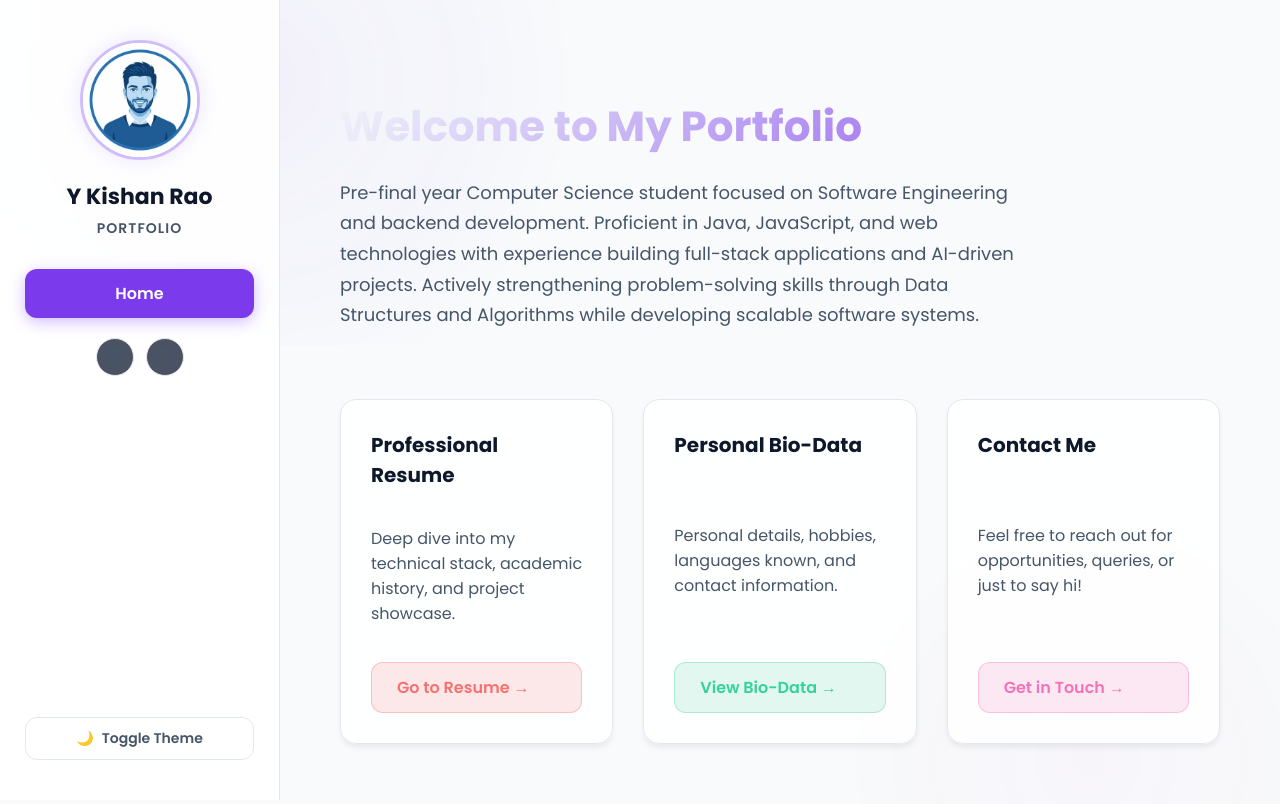
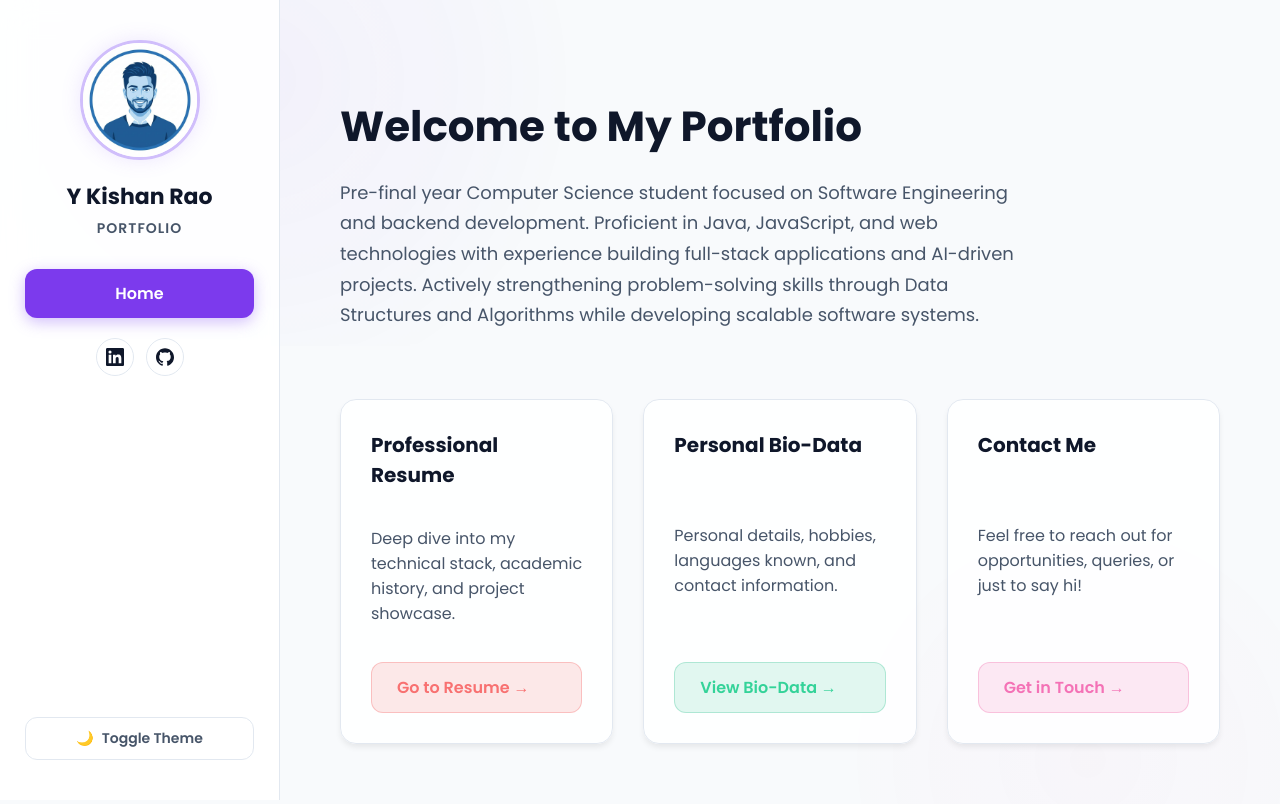
Before and after one commit to Kishan-rao/my-portfolio, a website: page index.html in a window 1280 px wide. Drawn offline with Linux system fonts and the light colour scheme.

Commit message:
Refining side bar

```diff
--- a/index.html
+++ b/index.html
@@ -262,8 +262,8 @@
             width: 38px;
             height: 38px;
             border-radius: 50%;
-            background: rgba(30, 41, 59, 0.8);
-            color: var(--text-muted);
+            background: var(--bg-surface);
+            color: var(--text-main);
             transition: var(--transition);
             border: 1px solid var(--border);
         }
@@ -390,10 +390,6 @@
             font-size: 42px;
             margin-bottom: 20px;
             color: var(--text-main);
-            background: linear-gradient(135deg, #f1f5f9, var(--primary));
-            -webkit-background-clip: text;
-            -webkit-text-fill-color: transparent;
-            background-clip: text;
         }
 
         .hero p {
```
Also changed, not shown: biodata.html (+3 -3 lines), contact.html (+3 -3 lines), resume.html (+4 -4 lines).
